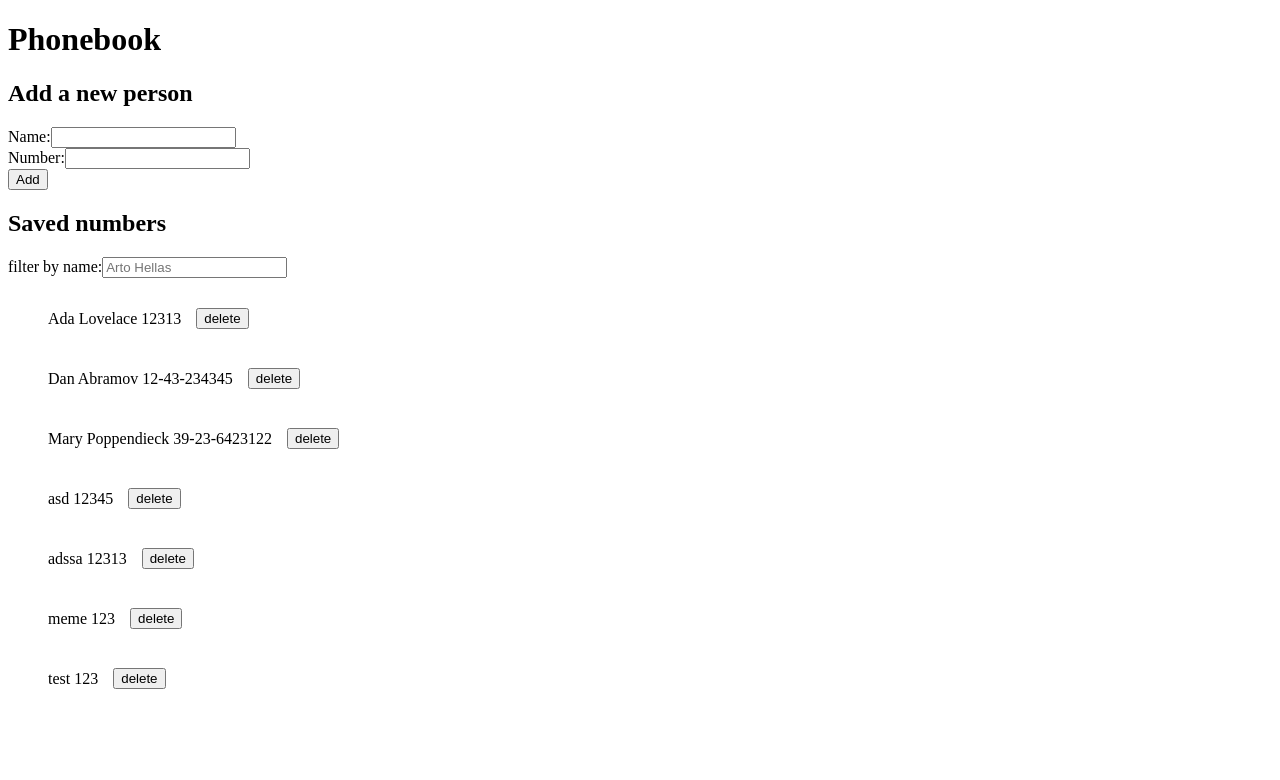
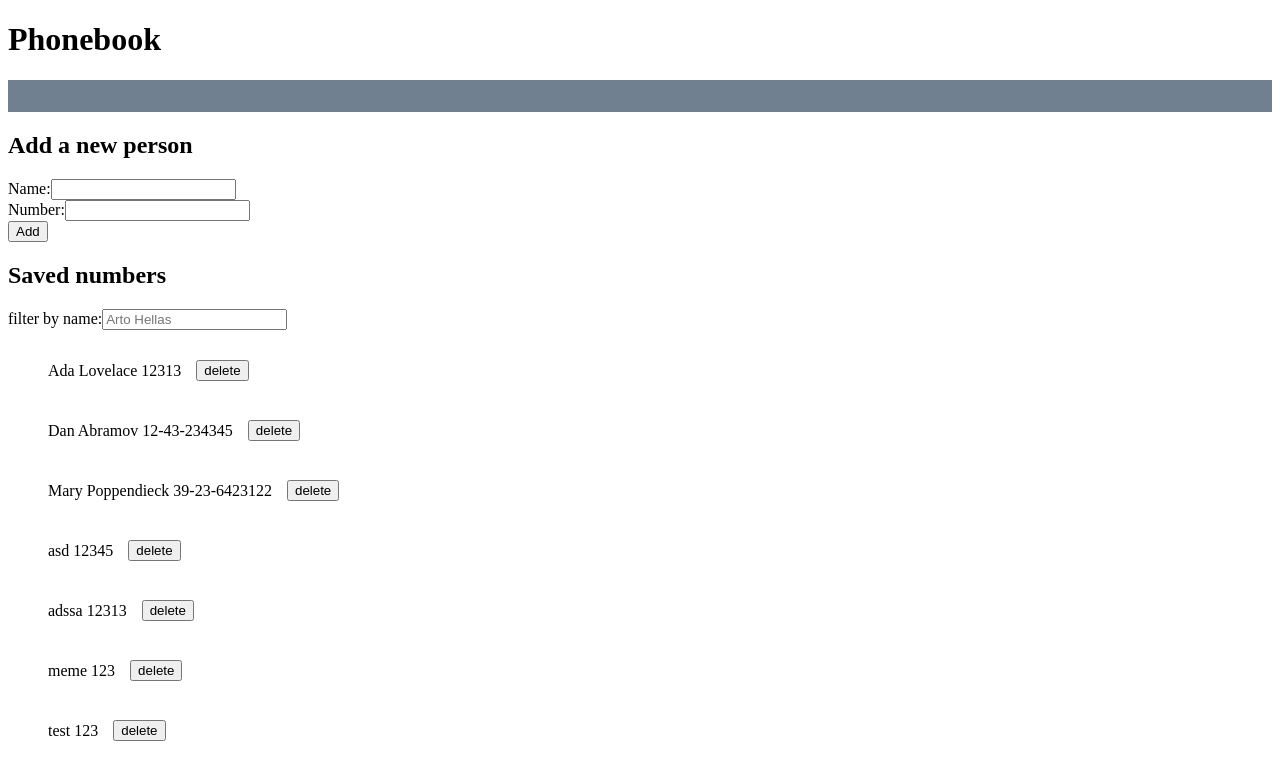
Before and after one commit to kenzul/phonebook, a React (Vite) app: page / in a window 1280 px wide. Shown: the top 780 px of the page. Built offline with nearby package versions, Linux system fonts and the light colour scheme; data requests are answered from the project's data file.

Commit message:
Stylize notification

```diff
--- /dev/null
+++ b/src/main.css
@@ -0,0 +1,13 @@
+.notification {
+    padding: 1rem;
+    background-color: slategray;
+    font-size: 1.2rem;
+}
+
+.notification.success {
+    border: 2px solid green;
+}
+
+.notification.error {
+    border: 2px solid red;
+}
--- a/src/main.jsx
+++ b/src/main.jsx
@@ -1,4 +1,5 @@
 import { createRoot } from 'react-dom/client'
 import App from './App.jsx'
+import "./main.css";
 
 createRoot(document.getElementById('root')).render(<App />);
```
